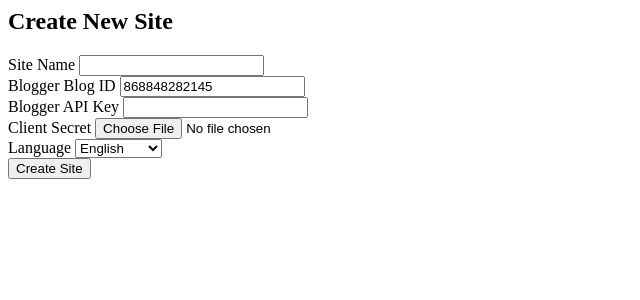
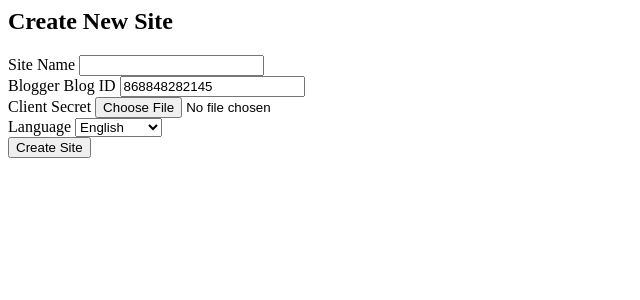
Before and after one commit to manrajidevi91/Blogger_Autopost, a Flask app: page /load/create_site in a window 1280 px wide. Shown: the top 300 px of the page, without its empty margins (0-640 px from the left). Run offline with Flask 3, Linux system fonts and the light colour scheme.

Commit message:
Remove Blogger API key field

```diff
--- a/templates/partials/create_site.html
+++ b/templates/partials/create_site.html
@@ -8,10 +8,6 @@
     <div class="mb-3">
         <label for="blogger-id" class="form-label">Blogger Blog ID</label>
         <input type="text" class="form-control" id="blogger-id">
-    </div>
-    <div class="mb-3">
-        <label for="api-key" class="form-label">Blogger API Key</label>
-        <input type="text" class="form-control" id="api-key" required>
     </div>
     <div class="mb-3">
         <label for="client-secret" class="form-label">Client Secret</label>
@@ -50,7 +46,6 @@ document.getElementById('create-site-form').addEventListener('submit', function(
     const formData = new FormData();
     formData.append('name', document.getElementById('site-name').value);
     formData.append('blog_id', document.getElementById('blogger-id').value);
-    formData.append('api_key', document.getElementById('api-key').value);
     formData.append('language', document.getElementById('language').value);
     const secretInput = document.getElementById('client-secret');
     if (secretInput.files.length > 0) {
```
